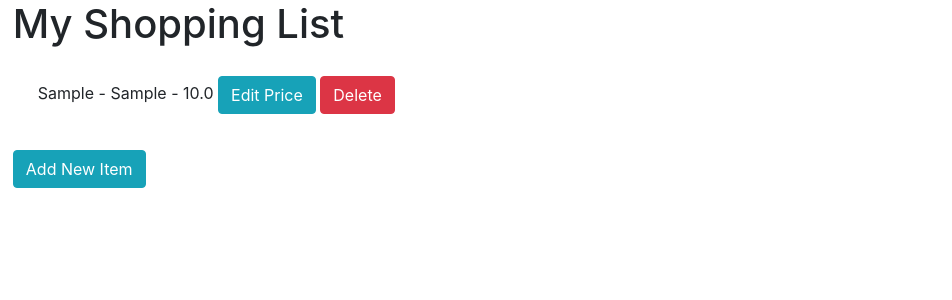
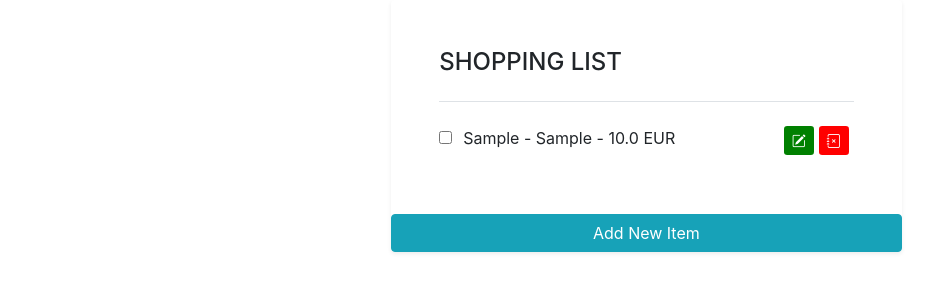
Before and after one commit to skdat6/flask-db-list, a Flask app: page / in a window 1280 px wide. Shown: the top 300 px of the page, without its empty margins (0-952 px from the left). Run offline with Flask 2, Linux system fonts and the light colour scheme; tables that the repository leaves empty hold one stand-in row (values such as "Sample post"); some libraries are stand-ins or nearby versions.

Commit message:
added main page 'list' styling, icons issue #3 resolved added dropdown for preset categories added checkbox for items in list added 'checked' + strikethrough option for items

```diff
--- a/app/main.py
+++ b/app/main.py
@@ -15,7 +15,7 @@ class Item(db.Model):
     price = db.Column(db.Float, unique=False, nullable=False)
 
     def __repr__(self):
-        return f'<item {self.title}>'
+        return f'<item {self.item}>'
 
 
 db.create_all()
@@ -33,7 +33,7 @@ def add():
     if request.method == "POST":
         new_item = Item(
             item=request.form["item"],
-            category=request.form["category"],
+            category=request.values["category"],
             price=request.form["price"])
         db.session.add(new_item)
         db.session.commit()
--- /dev/null
+++ b/app/static/styles/homepage.css
@@ -0,0 +1,28 @@
+body {
+padding-left: 1%;
+}
+
+.status-msg {
+padding-left: 15px;
+}
+
+.item-list {
+padding-top: 20px;
+padding-bottom: 20px;
+}
+
+.box:checked + label {
+  text-decoration: line-through;
+  color: #adb5bd;
+}
+
+
+.btn-edit {
+margin-right: 5px;
+background-color: green;
+}
+
+.btn-delete {
+background-color: red;
+margin-right: 5px;
+}
--- a/app/templates/edit_rating.html
+++ b/app/templates/edit_rating.html
@@ -7,8 +7,8 @@
 <body>
 
      <form action="{{ url_for('edit') }}" method="POST">
-        <p>Item Name: {{item.title}}</p>
-        <p>Current Price {{item.rating}}</p>
+        <p>Item Name: {{item.item}}</p>
+        <p>Current Price {{item.price}}</p>
          <input hidden="hidden" name="id" value="{{item.id}}">
         <input name="price" type="number" min="0" step="0.1" placeholder="New Price">
         <button type="submit">Change Price</button>
--- a/app/templates/index.html
+++ b/app/templates/index.html
@@ -4,34 +4,64 @@
     <meta charset="UTF-8">
     <title>Shopping List</title>
 
-    <link rel="stylesheet" href="./static/styles/homepage.css">
+    <link rel="stylesheet" href="https://cdn.jsdelivr.net/npm/bootstrap-icons@1.9.1/font/bootstrap-icons.css">
     <link rel="stylesheet" href="https://cdn.jsdelivr.net/npm/bootstrap@4.6.2/dist/css/bootstrap.min.css" integrity="sha384-xOolHFLEh07PJGoPkLv1IbcEPTNtaed2xpHsD9ESMhqIYd0nLMwNLD69Npy4HI+N" crossorigin="anonymous">
     <link rel="preconnect" href="https://fonts.googleapis.com">
     <link rel="preconnect" href="https://fonts.gstatic.com" crossorigin>
     <link href="https://fonts.googleapis.com/css2?family=Roboto:wght@100;400;500&display=swap" rel="stylesheet">
-
+    <link rel="stylesheet" href="/static/styles/homepage.css">
 
 </head>
 <body>
 
-<h1>My Shopping List</h1>
-    <div class="row home-row">
-        {% if items == []: %}
-        <p class="status-msg">Shopping list is empty.</p>
-        {% endif %}
-    <ul style="list-style: none;">
-        {% for item in items %}
-        <li class="item-list">
+  <div class="row">
+            <div class="col-lg-5 mx-auto">
 
-            {{item.item}} - {{item.category}} - {{item.price}}
+                <!-- CHECKBOX LIST -->
+                <div class="card rounded border-0 shadow-sm position-relative">
+                    <div class="card-body p-5">
+                        <div class="d-flex align-items-center mb-4 pb-4 border-bottom"><i class="far fa-calendar-alt fa-3x"></i>
+                            <div class="ms-3">
+                                <h4 class="text-uppercase fw-weight-bold mb-0">Shopping List</h4>
+                            </div>
+                        </div>
+                        {% if items == []: %}
+                        <p class="status-msg">Shopping List is empty. </p>
+                        {% endif %}
+                        {% for item in items %}
+                        <div class="form-check mb-3">
+                            <input class="form-check-input box" type="checkbox" >
+                            <label class="form-check-label" ><span class="fst-italic pl-1">{{item.item}} - {{item.category}} - {{item.price}} EUR</span></label>
+                            <a class="btn-delete btn-primary btn-sm rounded-1 bi bi-journal-x float-right" title="Delete" href="{{ url_for('delete', id=item.id) }}"></a>
+                            <a class="btn-edit btn-primary btn-sm rounded-1 bi bi-pencil-square float-right" title="Edit" href="{{ url_for('edit', id=item.id) }}"></a>
 
-            <a class="btn btn-info" href="{{ url_for('edit', id=item.id) }}">Edit Price</a>
-            <a class="btn btn-danger" href="{{ url_for('delete', id=item.id) }}">Delete</a>
-        </li>
-        {% endfor %}
-    </ul>
+                        </div>
+                        {% endfor %}
+                    </div>
+                       <a class="btn btn-info" href="{{ url_for('add') }}">Add New Item</a>
+                </div>
+            </div>
         </div>
-<a class="btn btn-info" href="{{ url_for('add') }}">Add New Item</a>
+
+
+<!--<h1>My Shopping List</h1>-->
+<!--    <div class="row home-row">-->
+<!--        {% if items == []: %}-->
+<!--        <p class="status-msg">Shopping list is empty.</p>-->
+<!--        {% endif %}-->
+<!--    <ul style="list-style: none;">-->
+<!--        {% for item in items %}-->
+<!--        <li class="item-list">-->
+
+<!--            {{item.item}} - {{item.category}} - {{item.price}}-->
+
+<!--            <a class="btn btn-info" href="{{ url_for('edit', id=item.id) }}">Edit Price</a>-->
+<!--            <a class="btn btn-danger" href="{{ url_for('delete', id=item.id) }}">Delete</a>-->
+<!--        </li>-->
+<!--        {% endfor %}-->
+<!--    </ul>-->
+<!--        </div>-->
+
 
 </body>
 </html>
--- a/static/styles/homepage.css
+++ /dev/null
@@ -1,12 +0,0 @@
-body {
-padding-left: 1%;
-}
-
-.status-msg {
-padding-left: 15px;
-}
-
-.item-list {
-padding-top: 20px;
-padding-bottom: 20px;
-}
```
Also changed, not shown: app/templates/add.html (+15 -3 lines), tests/unit/test_models.py (+14 -1 lines), app/static/styles/addpage.css (added), tests/functional/test_recipes.py (line endings or trailing spaces).
